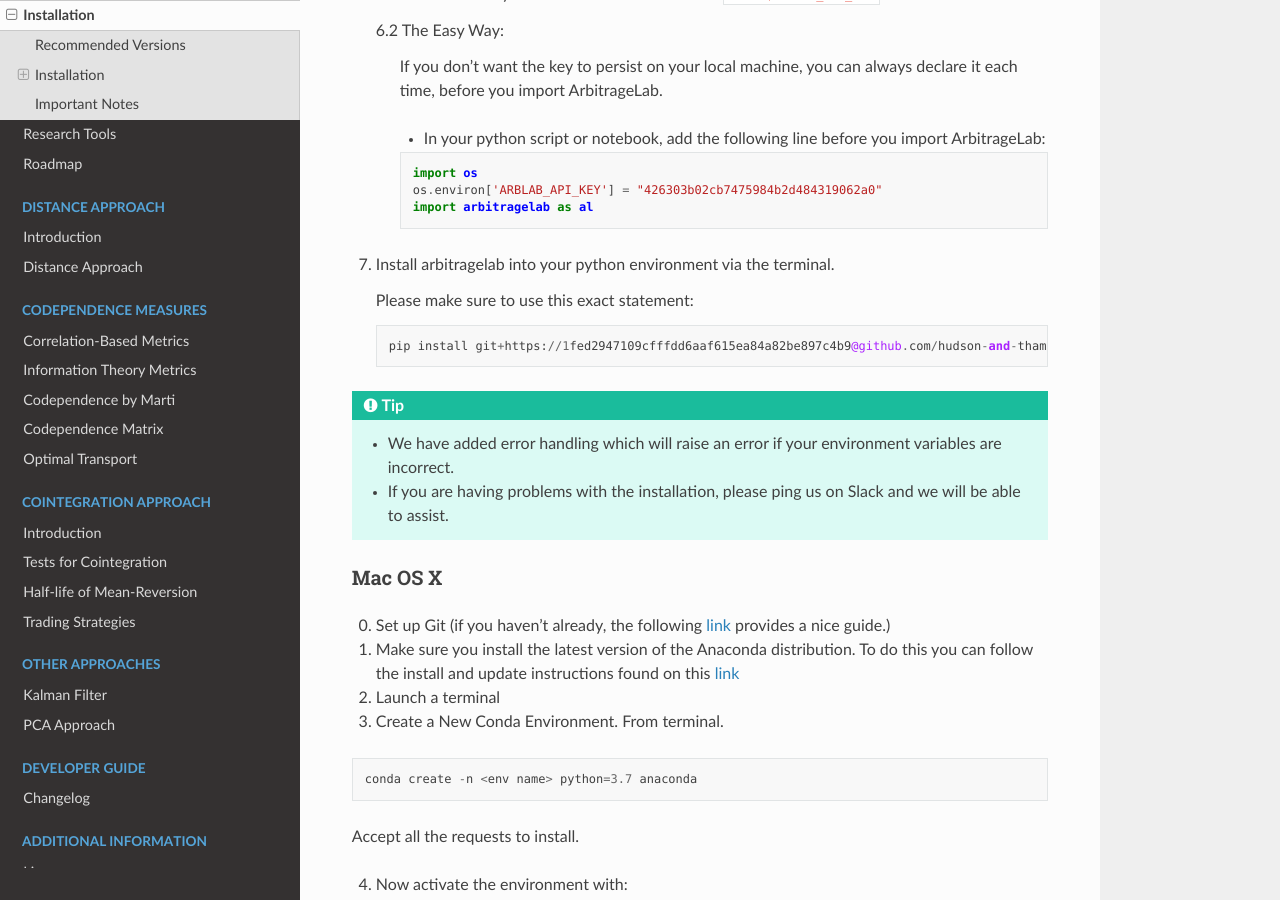
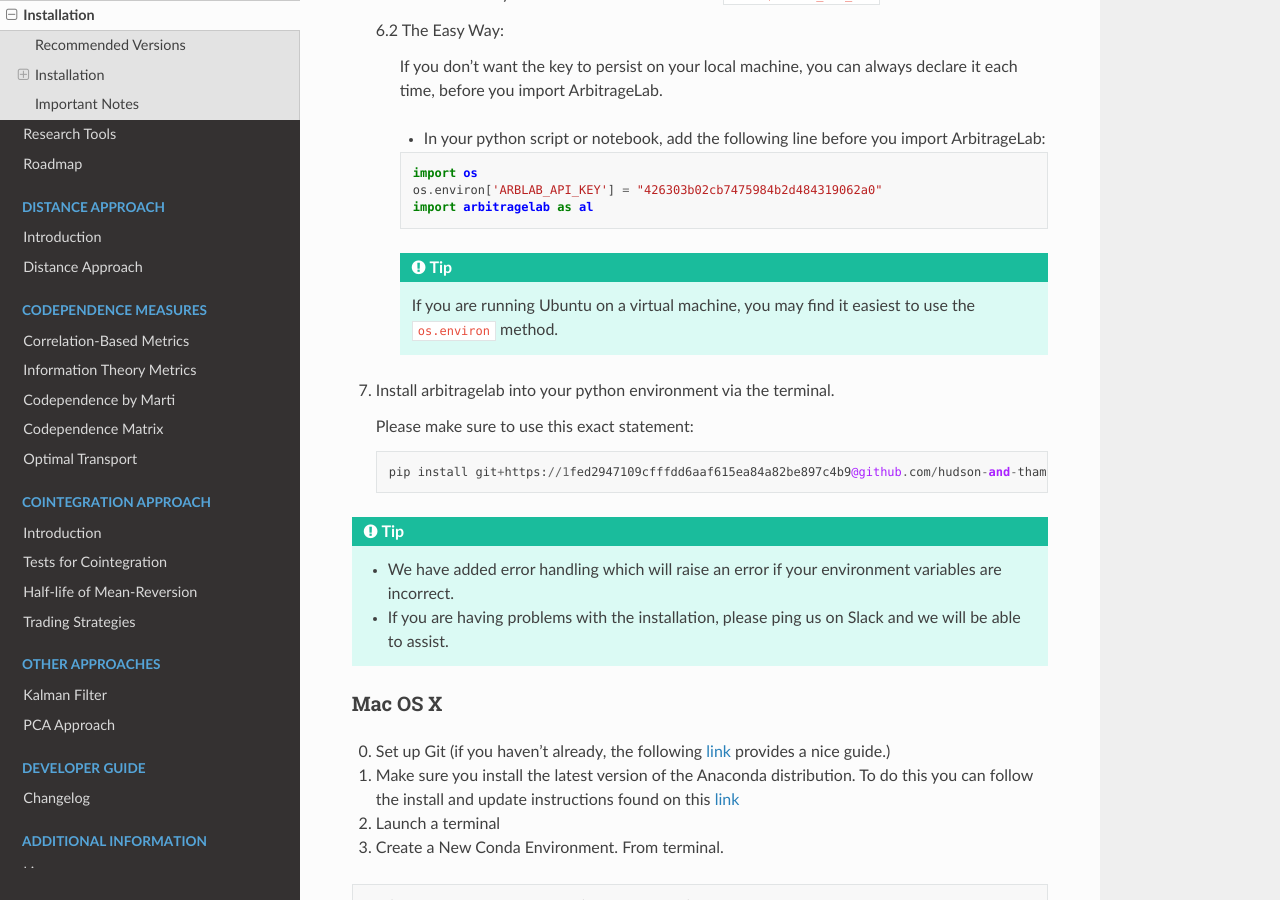
Before and after one commit to hudson-and-thames/arbitragelab, a Sphinx documentation site: the page built from docs/source/getting_started/installation.rst, in a window 1280 px wide and 900 px high, scrolled down 1238 px. Built offline with Sphinx 7.4.7 and the Read the Docs theme 2.0.0, drawn with Linux system fonts in a browser that asks for light colours; pages that are not in the unit, such as notebooks, are missing from menus.

Commit message:
Updated installation.rst

```diff
--- a/docs/source/getting_started/installation.rst
+++ b/docs/source/getting_started/installation.rst
@@ -62,6 +62,10 @@
          import os
          os.environ['ARBLAB_API_KEY'] = "426303b02cb7475984b2d484319062a0"
          import arbitragelab as al
+
+      .. tip::
+
+         If you are running Ubuntu on a virtual machine, you may find it easiest to use the ``os.environ`` method.
 
 7. Install arbitragelab into your python environment via the terminal.
 
```
